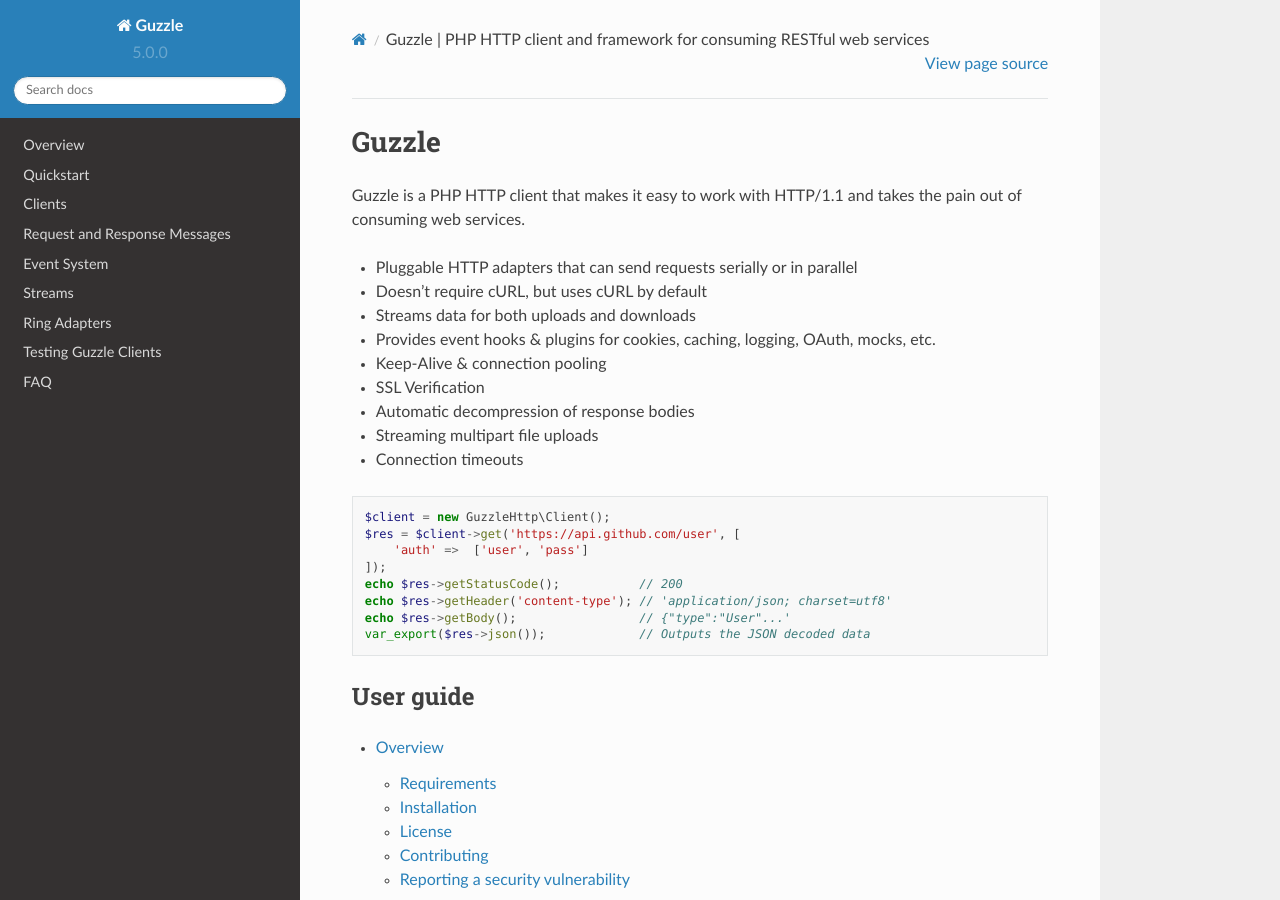
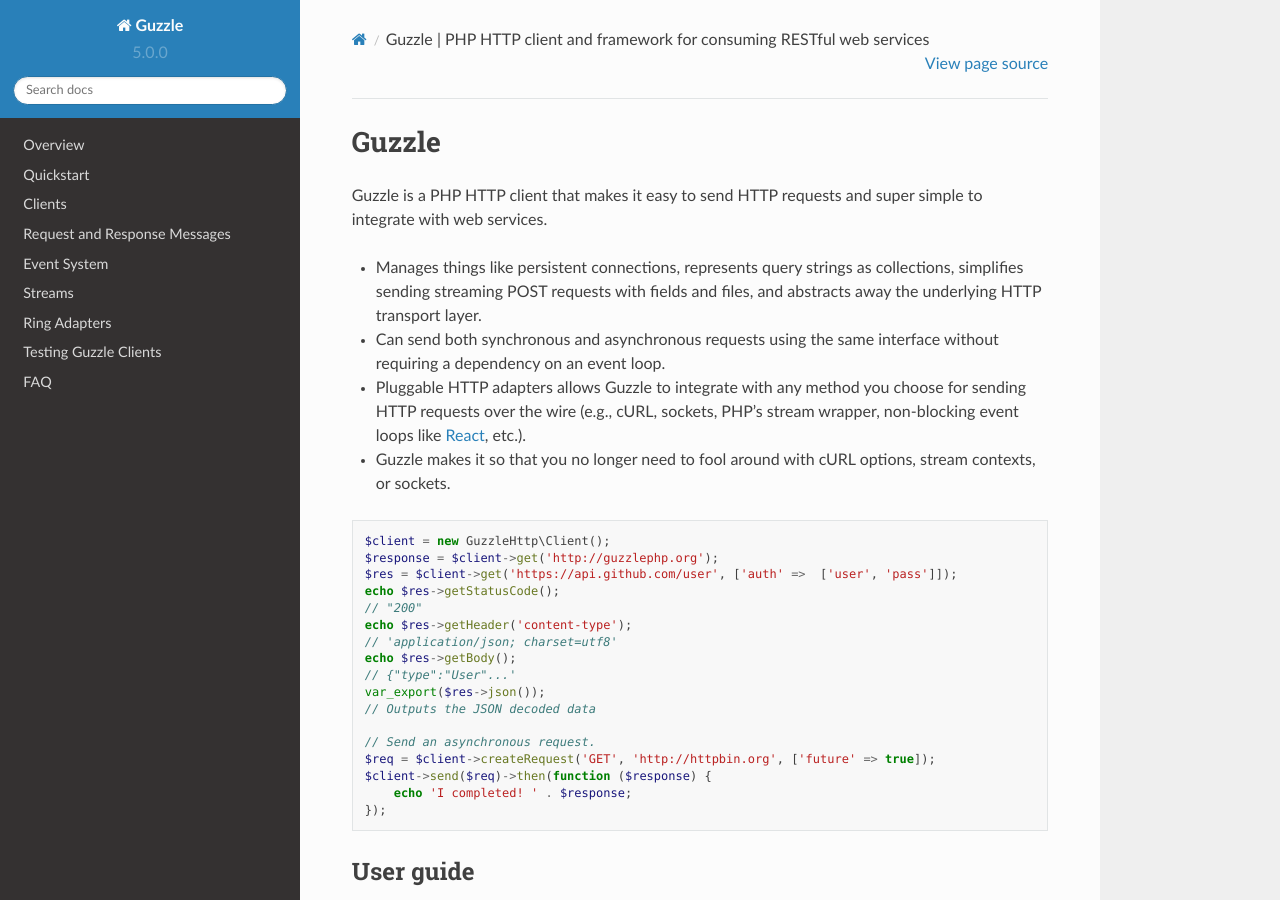
Before and after one commit to guzzle/guzzle, a Sphinx documentation site: the page built from docs/index.rst, in a window 1280 px wide and 900 px high. Built offline with Sphinx 7.4.7 and the Read the Docs theme 2.0.0, drawn with Linux system fonts in a browser that asks for light colours; some of the changed text lies outside the part shown.

Commit message:
More doc tweaks

```diff
--- a/docs/index.rst
+++ b/docs/index.rst
@@ -4,29 +4,39 @@
 Guzzle
 ======
 
-Guzzle is a PHP HTTP client that makes it easy to work with HTTP/1.1 and takes
-the pain out of consuming web services.
+Guzzle is a PHP HTTP client that makes it easy to send HTTP requests and super
+simple to integrate with web services.
 
-- Pluggable HTTP adapters that can send requests serially or in parallel
-- Doesn't require cURL, but uses cURL by default
-- Streams data for both uploads and downloads
-- Provides event hooks & plugins for cookies, caching, logging, OAuth, mocks, etc.
-- Keep-Alive & connection pooling
-- SSL Verification
-- Automatic decompression of response bodies
-- Streaming multipart file uploads
-- Connection timeouts
+- Manages things like persistent connections, represents query strings as
+  collections, simplifies sending streaming POST requests with fields and
+  files, and abstracts away the underlying HTTP transport layer.
+- Can send both synchronous and asynchronous requests using the same interface
+  without requiring a dependency on an event loop.
+- Pluggable HTTP adapters allows Guzzle to integrate with any method you choose
+  for sending HTTP requests over the wire (e.g., cURL, sockets, PHP's stream
+  wrapper, non-blocking event loops like `React <http://reactphp.org/>`_, etc.).
+- Guzzle makes it so that you no longer need to fool around with cURL options,
+  stream contexts, or sockets.
 
 .. code-block:: php
 
     $client = new GuzzleHttp\Client();
-    $res = $client->get('https://api.github.com/user', [
-        'auth' =>  ['user', 'pass']
-    ]);
-    echo $res->getStatusCode();           // 200
-    echo $res->getHeader('content-type'); // 'application/json; charset=utf8'
-    echo $res->getBody();                 // {"type":"User"...'
-    var_export($res->json());             // Outputs the JSON decoded data
+    $response = $client->get('http://guzzlephp.org');
+    $res = $client->get('https://api.github.com/user', ['auth' =>  ['user', 'pass']]);
+    echo $res->getStatusCode();
+    // "200"
+    echo $res->getHeader('content-type');
+    // 'application/json; charset=utf8'
+    echo $res->getBody();
+    // {"type":"User"...'
+    var_export($res->json());
+    // Outputs the JSON decoded data
+
+    // Send an asynchronous request.
+    $req = $client->createRequest('GET', 'http://httpbin.org', ['future' => true]);
+    $client->send($req)->then(function ($response) {
+        echo 'I completed! ' . $response;
+    });
 
 User guide
 ----------
```
Also changed, not shown: README.md (+0 -12 lines), docs/faq.rst (+10 -22 lines).
